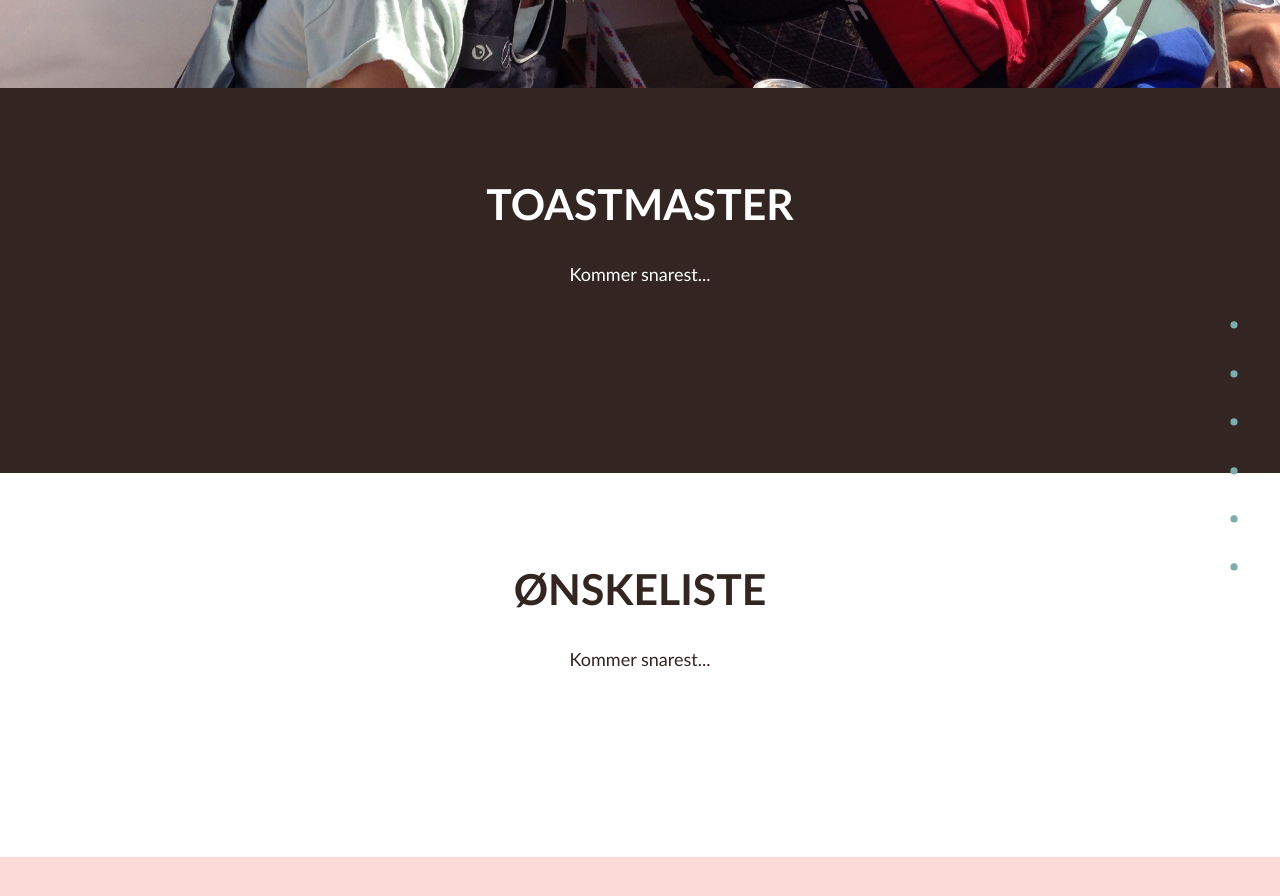
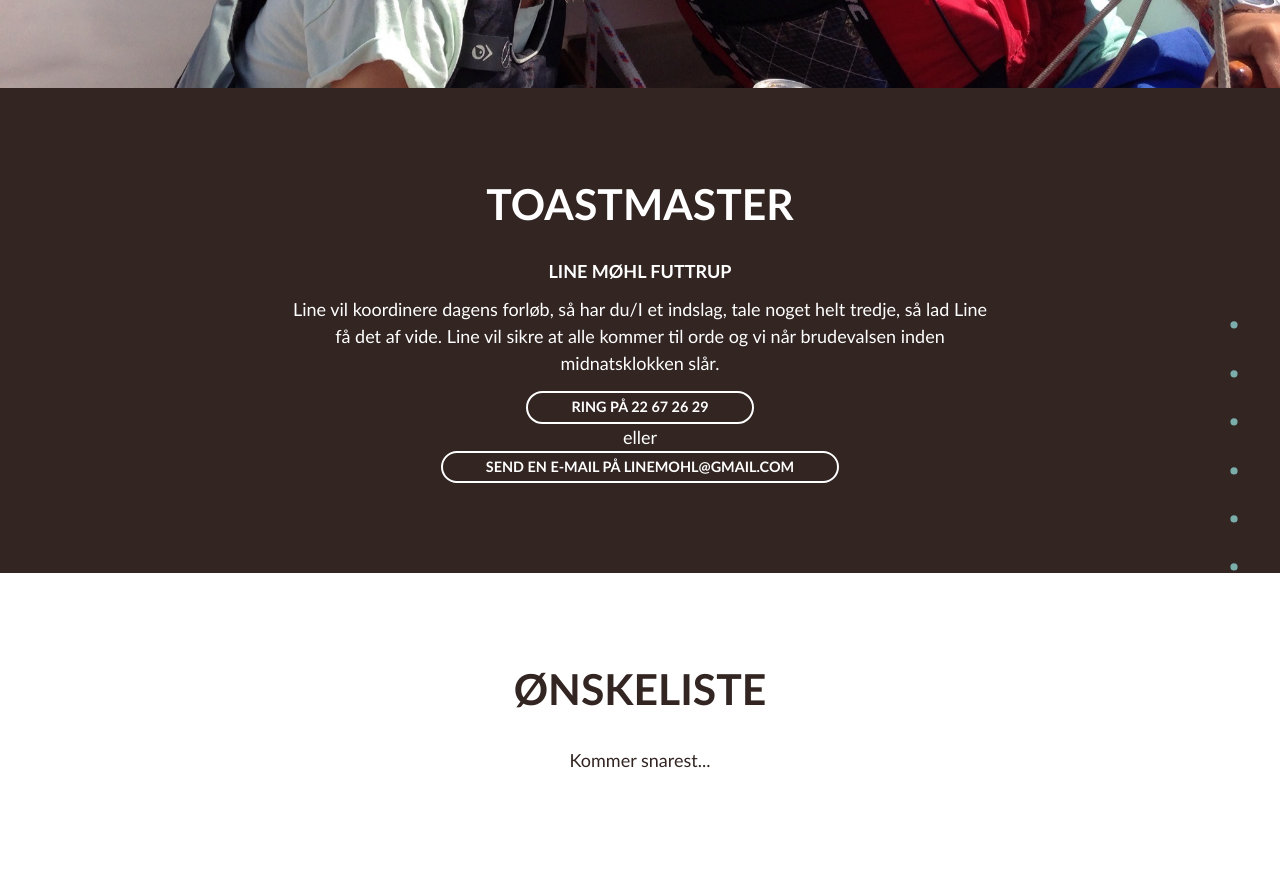
Before and after one commit to jacobmohl/skal-giftes, a Jekyll site: the page built from index.html, in a window 1280 px wide and 900 px high, scrolled down 4953 px. Shown: the top 896 px of the window. Built offline with Jekyll 4.4.1, drawn with Linux system fonts in a browser that asks for light colours.

Commit message:
Add toastmaster

```diff
--- a/index.html
+++ b/index.html
@@ -140,8 +140,19 @@
 
     <section id="toastmaster" class="nav-section">
         <h1>Toastmaster</h1>
-        <p>Kommer snarest...</p>
-        <br><br><br>
+        <div class="container">
+            <div class="row">
+                <div class="span8of12">
+                    <h4>Line Møhl Futtrup</h4>
+                    <p>Line vil koordinere dagens forløb, så har du/I et indslag, tale noget helt tredje, så lad Line få det af vide. Line vil sikre at alle kommer til orde og vi når brudevalsen inden midnatsklokken slår.</p>
+                    <a href="tel:22672629" class="button button_inverse button_small">Ring på 22 67 26 29</a>
+                    <br>
+                    eller
+                    <br>
+                    <a class="button button_inverse button_small" href="mailto:linemohl@gmail.com">Send en e-mail på linemohl@gmail.com</a>
+                </div>
+            </div>
+        </div>
     </section>
 
     <section id="wishlist" class="nav-section">
```
